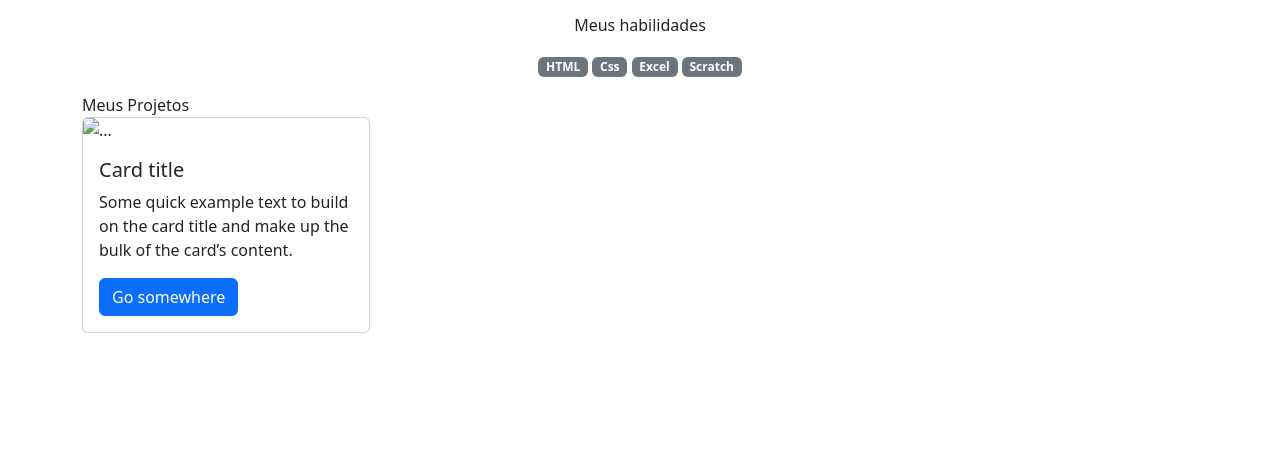
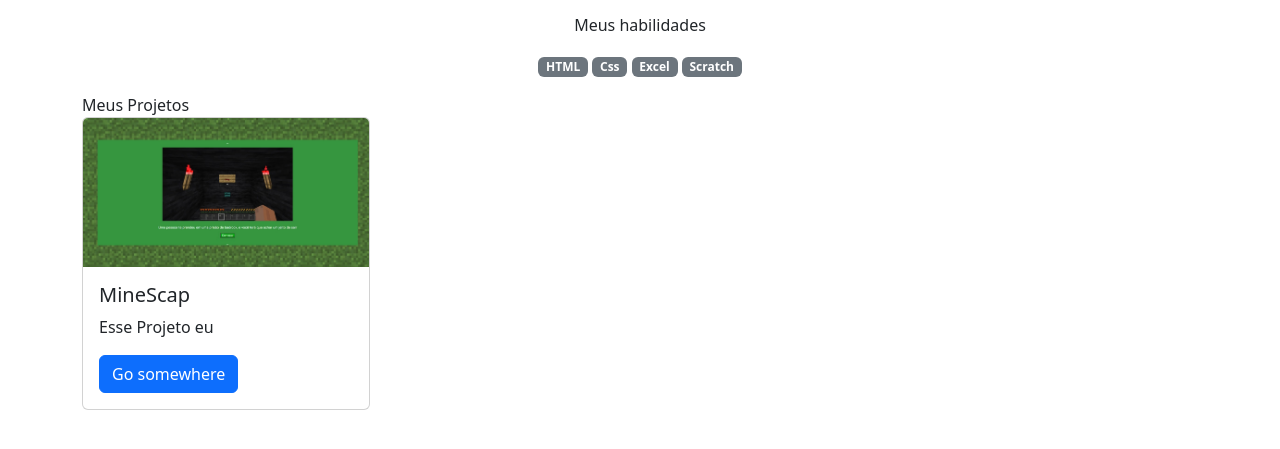
Before and after one commit to KauaNoMine/portf-lio_Kaique, a plain HTML site: page index.html in a window 1280 px wide. Shown: the part 279-728 px from the top of the page. Drawn offline with nearby package versions, Linux system fonts and the light colour scheme.

Commit message:
Add files via upload

```diff
--- a/index.html
+++ b/index.html
@@ -26,15 +26,14 @@
     </header>
     <main class="container">
         <h>Meus Projetos</h>
-        <div>
+        <div class="row">
             <div class="col-md-4">
                 <div class="card" style="width: 18rem;">
-                    <img src="..." class="card-img-top" alt="...">
+                    <img src="img/MineScap.jpeg" class="card-img-top" alt="Tele do Jogo">
                     <div class="card-body">
-                        <h5 class="card-title">Card title</h5>
-                        <p class="card-text">Some quick example text to build on the card title and make up the bulk of
-                            the card’s content.</p>
-                        <a href="#" class="btn btn-primary">Go somewhere</a>
+                        <h5 class="card-title">MineScap</h5>
+                        <p class="card-text">Esse Projeto eu</p>
+                        <a href="https://kauanomine.github.io/Minescape/" class="btn btn-primary">Go somewhere</a>
                     </div>
                 </div>
             </div>
```
Also changed, not shown: img/MineScap.jpeg (added).
